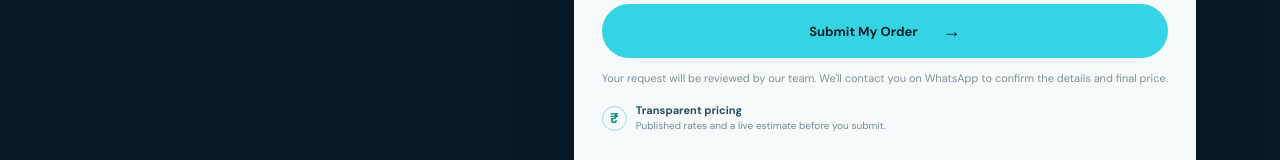
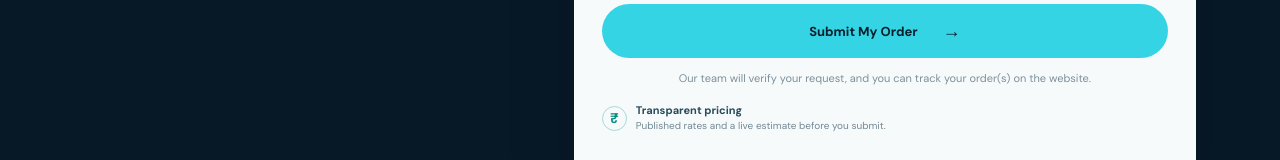
Before and after one commit to dakshdetwal-ai/dakshdrycleanrs, a plain HTML site: page index.html in a window 1280 px wide. Shown: the part 5142-5302 px from the top of the page. Drawn offline with Linux system fonts and the light colour scheme.

Commit message:
Update order form confirmation and tracking message

```diff
--- a/index.html
+++ b/index.html
@@ -136,7 +136,7 @@
           <p class="summary-disclaimer">Illustrative estimate based on standard starting rates. Final pricing may change after garment inspection. Packaging, if selected, is added per order.</p>
         </div>
         <button class="button button-primary submit-button" type="submit">Submit My Order <span>→</span></button>
-        <p class="form-disclaimer">Your request will be reviewed by our team. We'll contact you on WhatsApp to confirm the details and final price.</p>
+        <p class="form-disclaimer">Our team will verify your request, and you can track your order(s) on the website.</p>
         <ul class="order-trust-indicators" aria-label="Pricing information">
           <li><span class="trust-icon" aria-hidden="true">₹</span><span><strong>Transparent pricing</strong><small>Published rates and a live estimate before you submit.</small></span></li>
         </ul>
```
